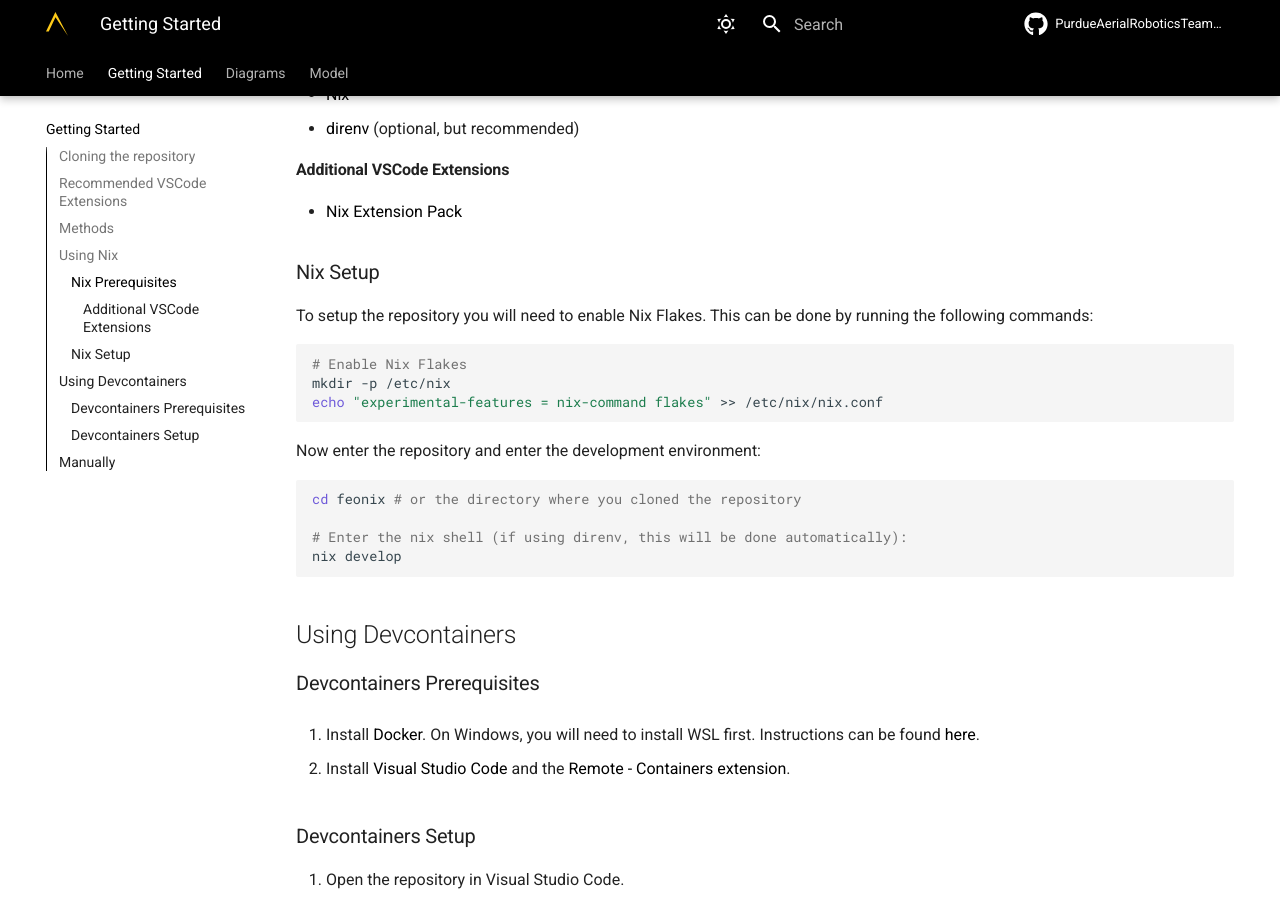
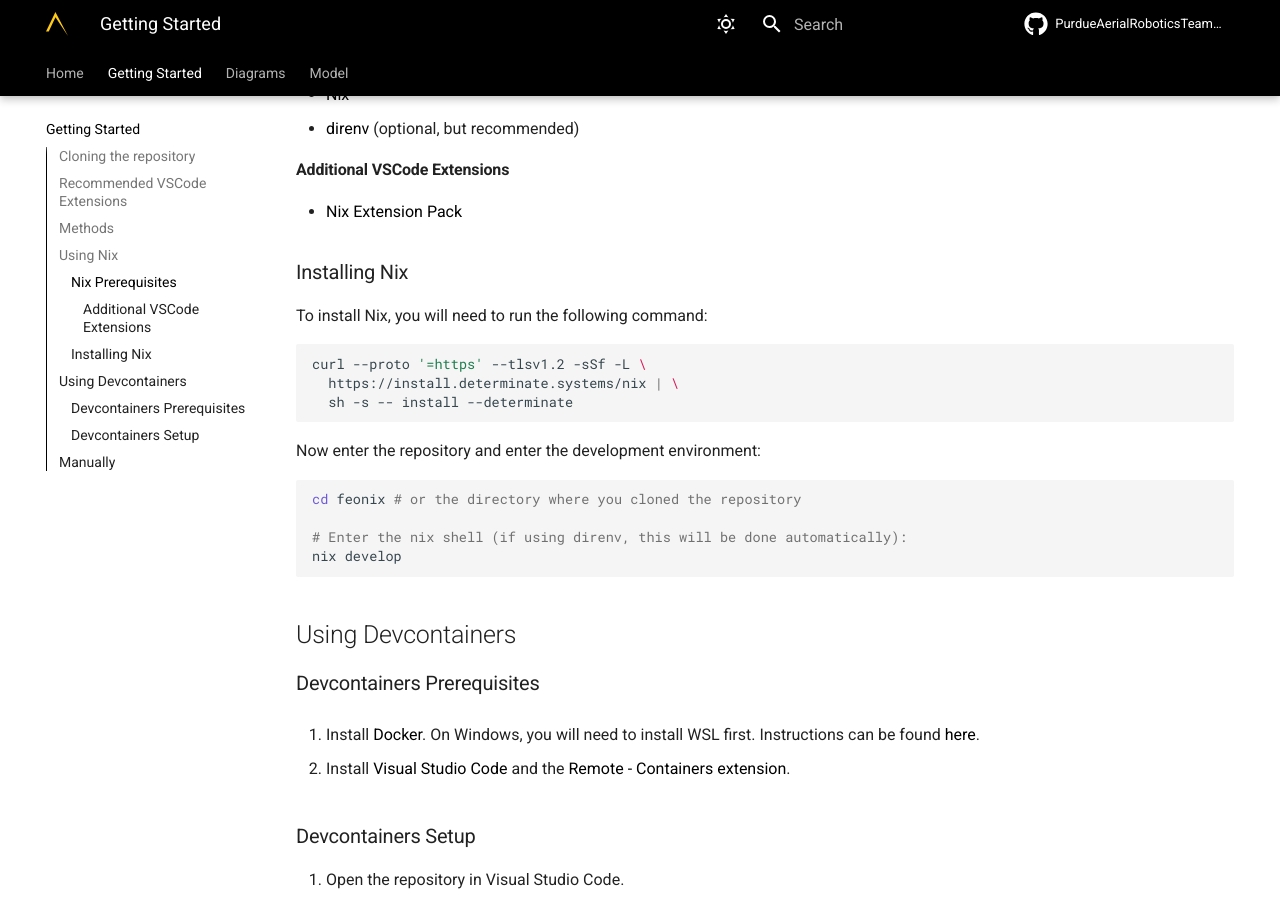
Before and after one commit to PurdueAerialRoboticsTeam/feonix-docs, an MkDocs documentation site: the page built from docs/getting_started.md, in a window 1280 px wide and 900 px high, scrolled down 1237 px. Built offline with MkDocs 1.6.1 and Material for MkDocs 9.7.7, drawn with Linux system fonts in a browser that asks for light colours; comment, search, counter and statistics services are not loaded.

Commit message:
Changed nix install script

````diff
--- a/docs/getting_started.md
+++ b/docs/getting_started.md
@@ -52,22 +52,21 @@ There are three methods to set up the repository:
 
 - A Unix-like operating system (Linux, macOS, etc.), or
 [WSL](https://learn.microsoft.com/en-us/windows/wsl/install) on Windows.
-- [Nix](https://nixos.org/download.html)
+- [Nix](#installing-nix)
 - [direnv](https://direnv.net/) (optional, but recommended)
 
 #### Additional VSCode Extensions
 
 - [Nix Extension Pack](https://marketplace.visualstudio.com/items?itemName=pinage404.nix-extension-pack)
 
-### Nix Setup
+### Installing Nix
 
-To setup the repository you will need to enable Nix Flakes. This can be done by
-running the following commands:
+To install Nix, you will need to run the following command:
 
 ```bash
-# Enable Nix Flakes
-mkdir -p /etc/nix
-echo "experimental-features = nix-command flakes" >> /etc/nix/nix.conf
+curl --proto '=https' --tlsv1.2 -sSf -L \
+  https://install.determinate.systems/nix | \
+  sh -s -- install --determinate
 ```
 
 Now enter the repository and enter the development environment:
````
Also changed, not shown: cspell.json (+9 -1 lines).
